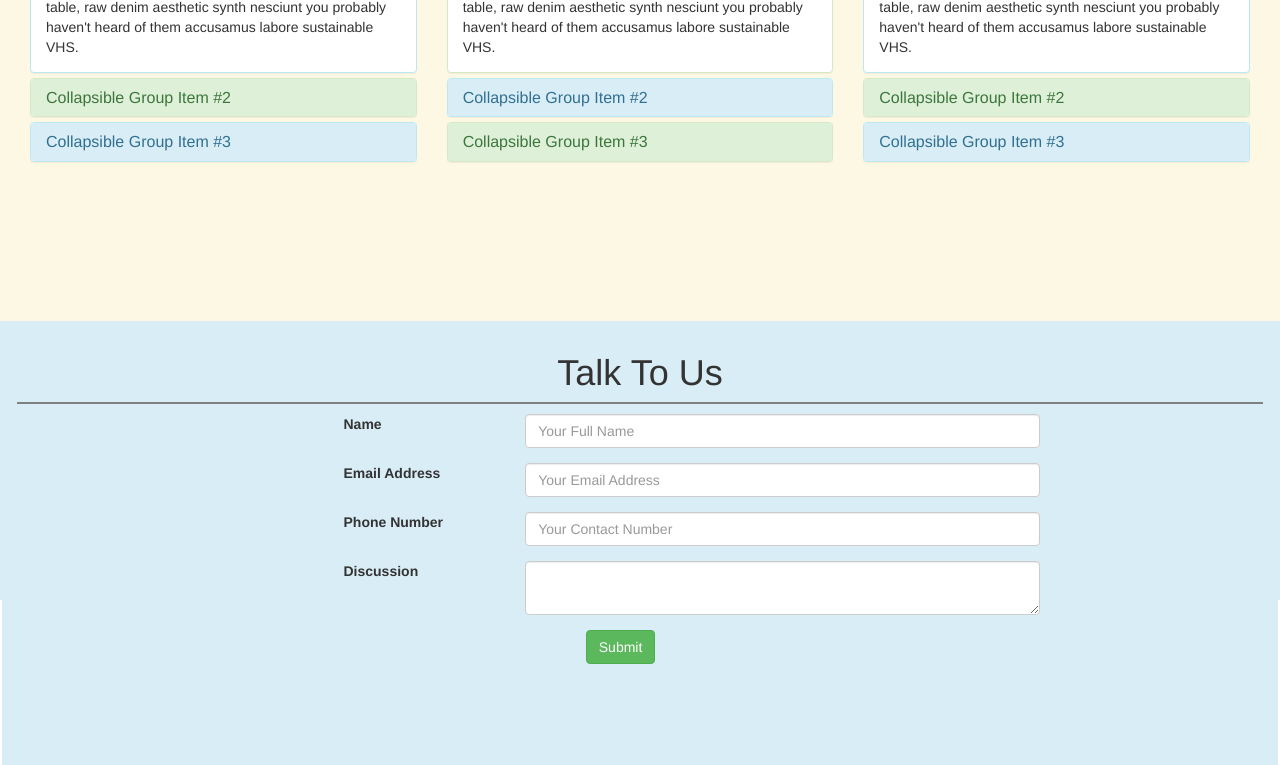
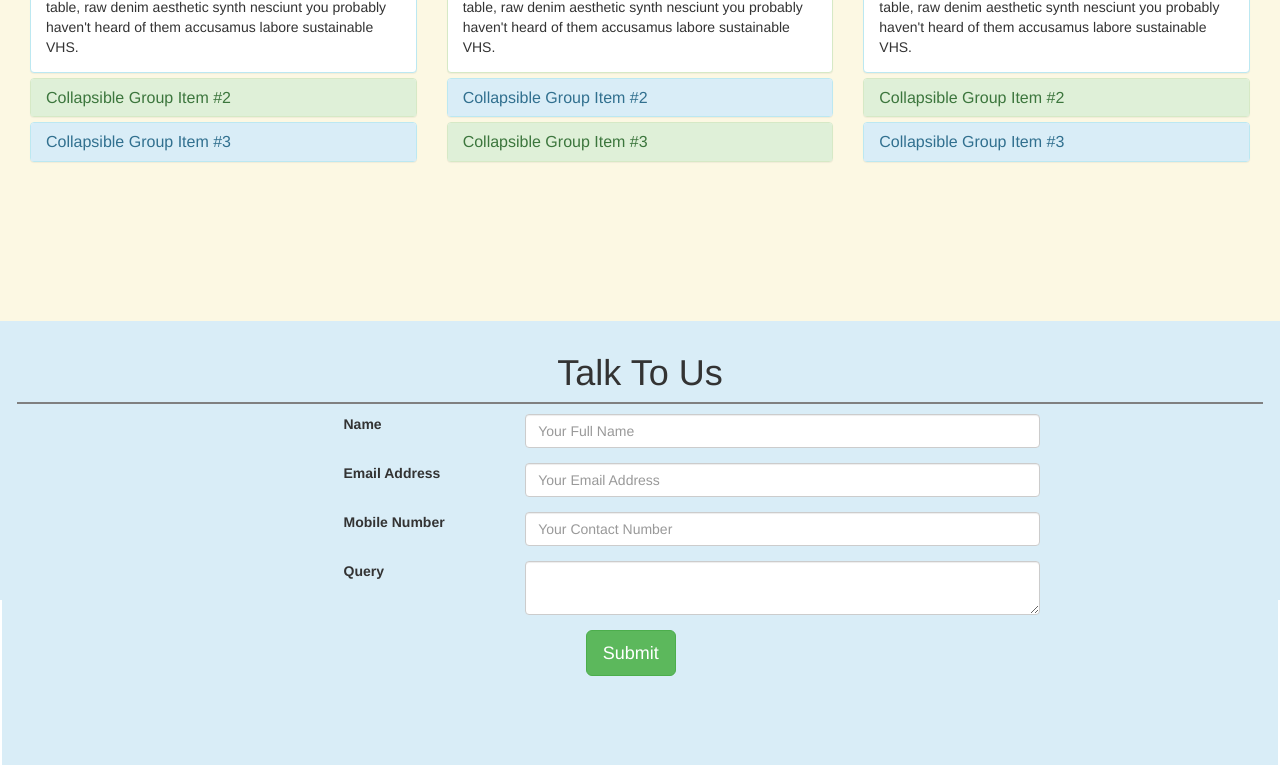
Before and after one commit to AtsMurtuza/E-Shop-InternshipProject, a PHP site: page / in a window 1280 px wide. Shown: the part 3255-4020 px from the top of the page. Run offline with PHP 8.4, Linux system fonts and the light colour scheme; some libraries are stand-ins or nearby versions.

Commit message:
Talk To Us Changes

```diff
--- a/public/_Shops/TalkToUs.php
+++ b/public/_Shops/TalkToUs.php
@@ -19,7 +19,7 @@
 		</div>
 		<div class="col-xs-7 col-xs-offset-3">
 			<div class="form-group">
-				<label class="col-sm-3">Phone Number</label>
+				<label class="col-sm-3">Mobile Number</label>
 				<div class="col-sm-9">
 					<input type="textbox" class="form-control" id="FeedbackNumber" placeholder="Your Contact Number">
 				</div>
@@ -27,7 +27,7 @@
 		</div>
 		<div class="col-xs-7 col-xs-offset-3">
 			<div class="form-group">
-				<label class="col-sm-3">Discussion</label>
+				<label class="col-sm-3">Query</label>
 				<div class="col-sm-9">
 					<textarea class="form-control" id="FeedbackDiscussion"></textarea>
 				</div>
@@ -36,7 +36,7 @@
 		<div class="col-xs-7 col-xs-offset-3">
 			<div class="form-group">
 				<div class="col-sm-8 col-sm-offset-4">
-					<button class="btn btn-success" type="button" id="FeedbackSubmit">Submit</button>
+					<button class="btn btn-success btn-lg" type="button" id="FeedbackSubmit">Submit</button>
 				</div>
 			</div>
 		</div>
```
